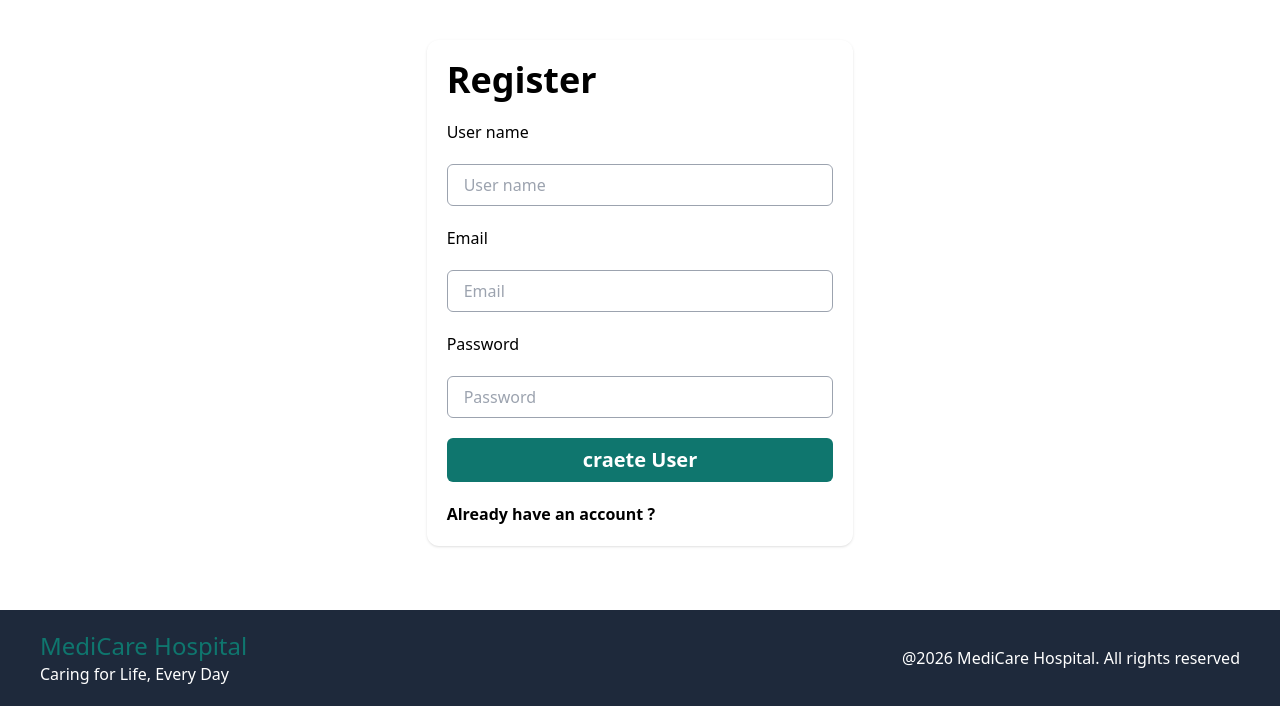
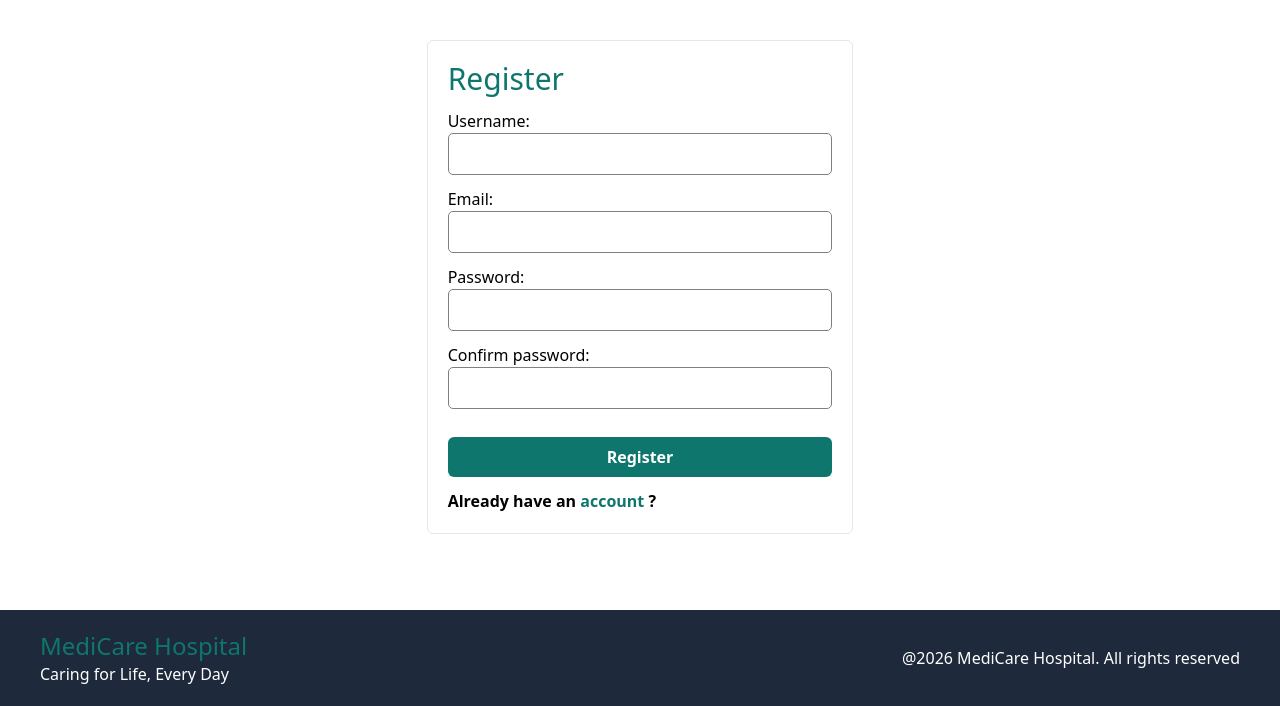
Before and after one commit to Ashik05102005/Hospital-Management-System, a Django app: page /register/ in a window 1280 px wide. Shown: the part 94-800 px from the top of the page. Run offline with Django 5.2, Linux system fonts and the light colour scheme; some libraries are stand-ins or nearby versions.

Commit message:
learn about authentication , django forms and form validation

```diff
--- /dev/null
+++ b/hospital/forms.py
@@ -0,0 +1,25 @@
+from django import forms
+
+class RegisterForm(forms.Form) :
+    username = forms.CharField(min_length=3 , max_length=30)
+    email = forms.EmailField()
+    password = forms.CharField(widget=forms.PasswordInput , min_length=5)
+    confirm_password = forms.CharField(widget=forms.PasswordInput , min_length=5)
+
+    def clean_username(self):
+        username = self.cleaned_data["username"]
+
+        if " " in username :
+            raise forms.ValidationError("username cannot contain space")
+
+        return username
+
+    def clean(self):
+        cleaned_data = super().clean()
+
+        password = cleaned_data.get("password")
+
+        confirm_password = cleaned_data.get("confirm_password")
+
+        if password != confirm_password :
+            raise forms.ValidationError("passwords are not same")
--- a/hospital/templates/home.html
+++ b/hospital/templates/home.html
@@ -17,7 +17,10 @@
                     href="{% url 'doctors' %}">View Docters</a>
                     <a
                     class="bg-white text-[#0F766E] border rounded-md border-[#0F766E] p-2 "
-                    href="{% url 'patients' %}">View Patients {{visits}}</a>
+                    href="{% url 'patients' %}">
+                        View Patients
+                        <span class="text-[#0F766E] border border-[#0F766E] rounded-full px-2 py-1">{{visits}}</span>
+                    </a>
                 </div>
             </div>
         </div>
--- a/hospital/templates/login.html
+++ b/hospital/templates/login.html
@@ -37,7 +37,7 @@
 
         <a
             class="font-semibold"
-            href="{% url 'register' %}">You dont have an Account?</a>
+            href="{% url 'register' %}">You dont have an <span class="text-[#0F766E]">Account</span>?</a>
 
     </form>
 </div>
--- a/hospital/templates/register.html
+++ b/hospital/templates/register.html
@@ -1,7 +1,36 @@
 {% extends 'base.html' %}
 
 {% block content %}
-    <div class="max-w-full w-full h-full flex justify-center items-center ">
+
+    <style>
+        input{
+            border : 1px solid gray ;
+            padding :8px ;
+
+            display : block ;
+            width: 100%;
+            border-radius: 5px;
+        }
+    </style>
+    <div class="flex justify-center items-center ">
+        <form method="post" class="border rounded-md p-5 grid gap-3 m-10 w-1/3 p-5">
+            <h1 class="text-3xl font-medium text-[#0F766E] ">Register</h1>
+            {% csrf_token %}
+
+            {{ form.as_p }}
+
+            <button type="submit"
+            class="bg-[#0F766E] py-2 mt-4 rounded-md text-white font-semibold"
+            >Register</button>
+            {%if error %}
+            <p class="text-sm text-red-500">{{error}}</p>
+            {% endif %}
+            <a
+            class="font-semibold"
+            href="{% url 'login' %}">Already have an <span class="text-[#0F766E]">account</span> ?</a>
+        </form>
+    </div>
+    <!-- <div class="max-w-full w-full h-full flex justify-center items-center ">
         <form method="post" class="shadow rounded-xl grid gap-5 w-1/3 p-5 mt-10">
 
             {% csrf_token %}
@@ -40,12 +69,10 @@
             class="bg-[#0F766E] text-white font-semibold rounded-md hover:scale(1.1) py-2 text-xl">
             craete User</button>
 
-            <a
-            class="font-semibold"
-            href="{% url 'login' %}">Already have an account ?</a>
+
 
         </form>
 
-    </div>
+    </div> -->
 
 {% endblock %}
--- a/hospital/views.py
+++ b/hospital/views.py
@@ -2,58 +2,90 @@ from django.shortcuts import render , redirect
 from django.contrib.auth.models import User
 from django.contrib.auth import authenticate ,login ,logout
 from django.contrib.auth.decorators import login_required
+from .forms import RegisterForm
 
 # Create your views here.
 def register_view(request) :
+
+    form = RegisterForm()
+
     if request.method == "POST" :
-        print(request.POST)
-        username = request.POST.get("username")
-        email = request.POST.get("email")
-        password = request.POST.get("password")
+        form = RegisterForm(request.POST)
 
-        if User.objects.filter(username = username).exists():
-            return render(request , "register.html" , {"error" : "User already exists"})
+        if form.is_valid() :
+            username = form.cleaned_data['username']
+            email = form.cleaned_data['email']
+            password = form.cleaned_data['password']
 
-        User.objects.create_user(
-            username = username ,
-            email=email ,
-            password = password
-        )
+            if User.objects.filter(username = username ).exists() :
+                return render(request , 'register.html' , {"form" : form ,"error" : "username already exists"})
 
-        return redirect("home")
+            if User.objects.filter(email = email ).exists() :
+                return render(request , 'register.html' , {"form" : form ,"error" : "email already exists"})
 
-    return render(request , "register.html")
+            User.objects.create_user(
+                username= username ,
+                password=password ,
+                email=email ,
+            )
 
-def login_view(request) :
-    if request.method == "POST" :
+            return redirect("login")
 
-        username = request.POST.get("username")
-        password = request.POST.get("password")
+    return render(request , 'register.html' , {"form" : form})
 
-        user = authenticate(
-            request ,
-            username = username ,
-            password = password
-        )
 
-        if user is not None :
-            login(request , user)
-            return redirect('home')
+    # if request.method == "POST" :
+    #     print(request.POST)
+    #     username = request.POST.get("username")
+    #     email = request.POST.get("email")
+    #     password = request.POST.get("password")
 
-        else :
-            return render(request , "login.html" , {"error" : "Invalid Username or Password"})
+    #     if User.objects.filter(username = username).exists():
+    #         return render(request , "register.html" , {"error" : "User already exists"})
 
-    return render(request,"login.html")
+    #     User.objects.create_user(
+    #         username = username ,
+    #         email=email ,
+    #         password = password
+    #     )
 
-def logout_view(request):
-    if request.method == 'POST':
+    #     return redirect("home")
 
-        logout(request)
+    # return render(request , "register.html")
 
-        return redirect('login')
+# def login_view(request) :
+#     if request.method == "POST" :
+
+#         username = request.POST.get("username")
+#         password = request.POST.get("password")
+
+#         user = authenticate(
+#             request ,
+#             username = username ,
+#             password = password
+#         )
+
+#         if user is not None :
+#             login(request , user)
+#             request.session["username"] = username
+#             return redirect('home')
+
+#         else :
+#             return render(request , "login.html" , {"error" : "Invalid Username or Password"})
+
+#     return render(request,"login.html")
+
+# def logout_view(request):
+#     if request.method == 'POST':
+
+#         logout(request)
+
+#         return redirect('login')
 
 def home(request) :
-    print("request",request.COOKIES)
+    # print("request",request.SESSIONS)
+    username = request.session.get("username" , "empty")
+    print(username)
     visits = int(request.COOKIES.get('visits' , 0))
     visits += 1
     response = render(request , "home.html" , {"visits" : visits})
--- a/hospital_management/settings.py
+++ b/hospital_management/settings.py
@@ -144,4 +144,4 @@ SESSION_EXPIRE_AT_BROWSER_CLOSE = True
 # SESSION_COOKIE_AGE = 1200
 
 # Save the session whenever it changes
-SESSION_SAVE_EVERY_REQUEST = False
+# SESSION_SAVE_EVERY_REQUEST = False
```
Also changed, not shown: hospital/templates/registration/login.html (+24 -6 lines), db.sqlite3.
